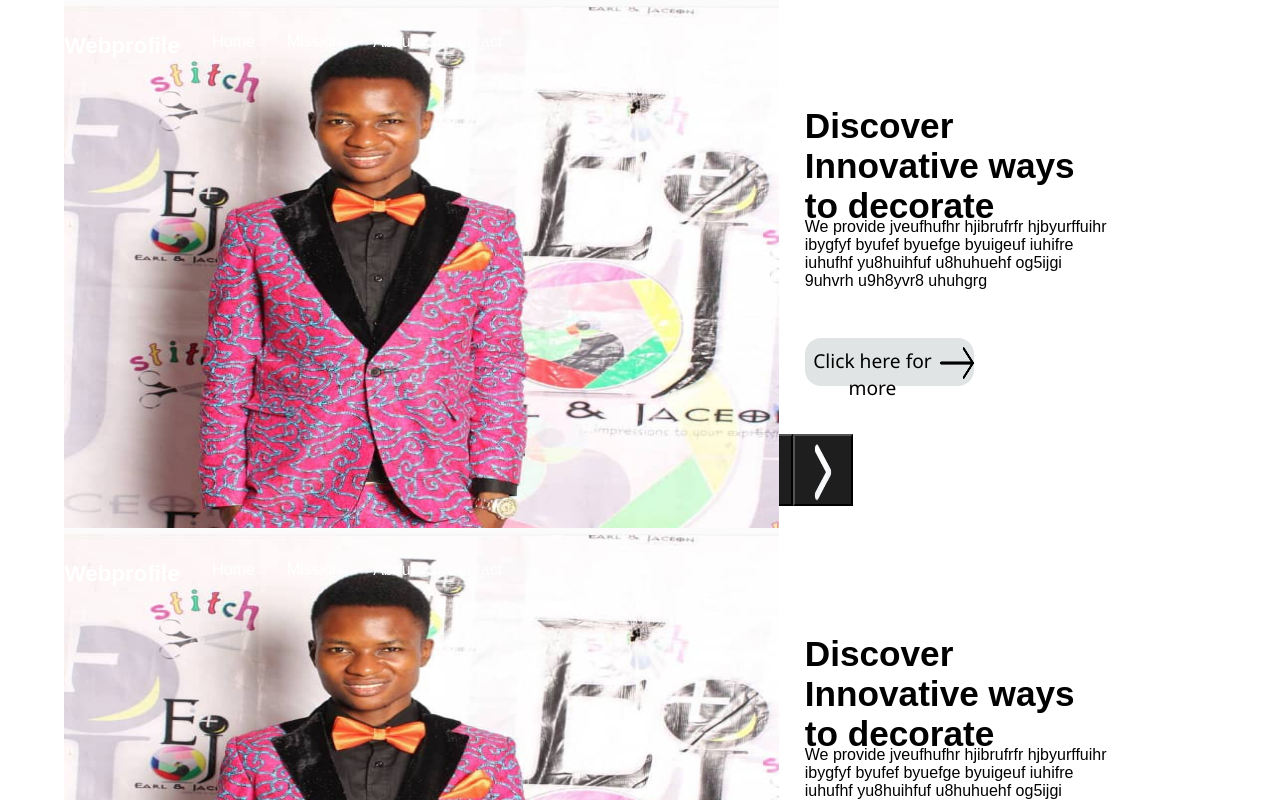
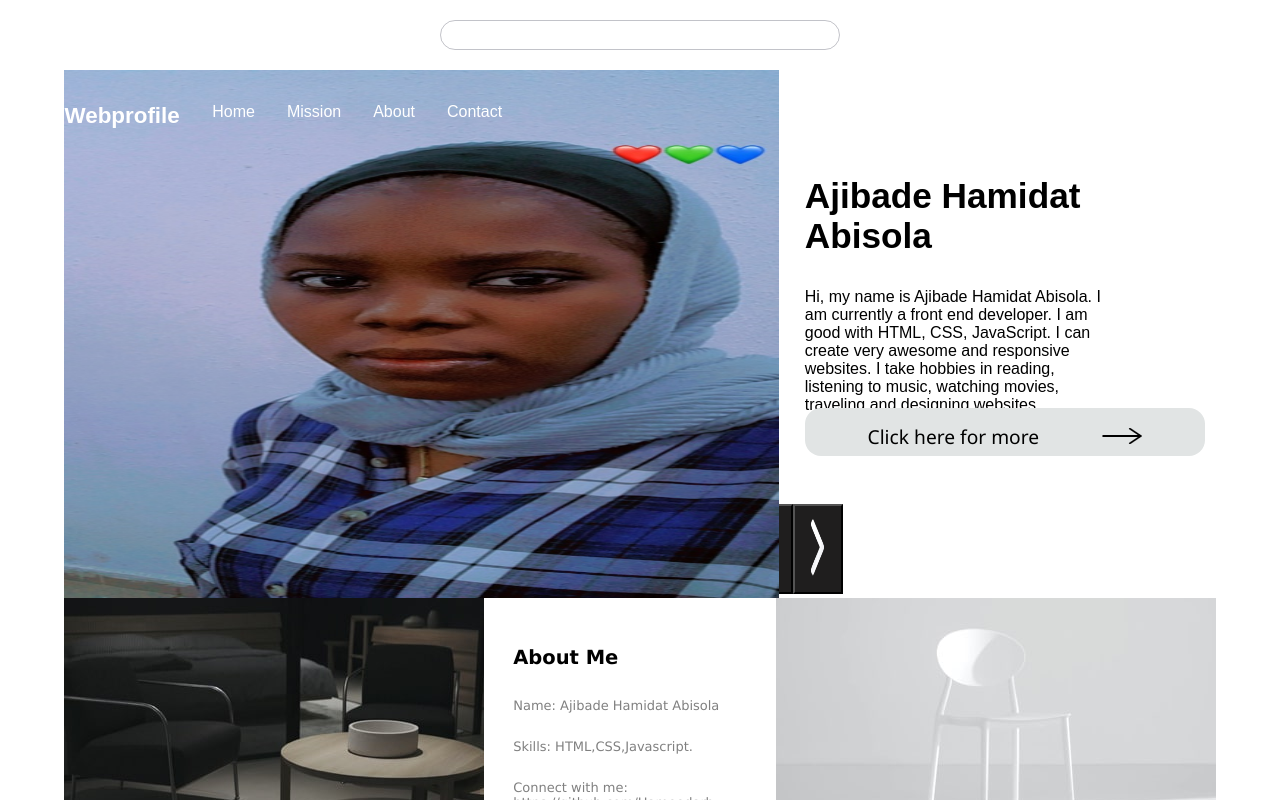
Before and after one commit to Webprofile-Neca/Webprofile-Neca, a React (Create React App) app: page / in a window 1280 px wide. Shown: the top 800 px of the page. Built offline with nearby package versions, Linux system fonts and the light colour scheme.

Commit message:
navigation buttons and search functionality working :)

```diff
--- a/src/App.css
+++ b/src/App.css
@@ -1,5 +1,8 @@
 .App {
   text-align: center;
+  display: flex;
+  flex-direction: column;
+  align-items: center;
 }
 
 .App-logo {
--- a/src/App.js
+++ b/src/App.js
@@ -2,6 +2,7 @@ import React, {useState} from 'react';
 import './App.css';
 import Webprofile from './Components/Webprofile';
 
+import SearchBox from './Components/SearchBox';
 import users from './Components/items.json';
 import ComponentTwo from './Components/ComponentTwo';
 
@@ -9,12 +10,19 @@ import ComponentTwo from './Components/ComponentTwo';
 
 function App() {
   const [currentUserId, setCurrentUserId] = useState(1);
-  const [currentUser, setCurrentUser] = useState(users[0]);
+  const [searchInput, setSearchInput] = useState('');
+  const [searchSuggestions, setSearchSuggestions] = useState([]);
+  const filterSuggestions = (searchUpdate) => {
+    setSearchInput(searchUpdate);
+    if(searchUpdate)
+      setSearchSuggestions(users.filter((user) => user.name.toLowerCase().includes(searchUpdate.toLowerCase())));
+    else setSearchSuggestions([]);
+  }
   return (
     <div className="App">
-      <Webprofile users={users} currentUserId={currentUserId} setCurrentUserId={setCurrentUserId} currentUser={currentUser} setCurrentUser={setCurrentUser} />
-    <Webprofile/>
-    <ComponentTwo/>
+      <SearchBox searchInput={searchInput} searchSuggestions={searchSuggestions} filterSuggestions={filterSuggestions} setCurrentUserId={setCurrentUserId} setSearchSuggestions={setSearchSuggestions} />
+      <Webprofile users={users} currentUserId={currentUserId} setCurrentUserId={setCurrentUserId} />
+    <ComponentTwo users={users} currentUserId={currentUserId} />
 
     </div>
   );
--- a/src/Components/ComponentTwo.jsx
+++ b/src/Components/ComponentTwo.jsx
@@ -3,7 +3,8 @@ import './ComponentTwo.css';
 import dark from './dark.jpg';
 import light from './light.jpg';
 
-function ComponentTwo() {
+function ComponentTwo({users, currentUserId}) {
+  let currentUser = users.find((user) => user.id === currentUserId);
   return (
     <div className='flex-row'>
         <div className='dark'>
@@ -12,10 +13,10 @@ function ComponentTwo() {
         <div className='about'>
             <div className='about-me'>
                <h2>About Me</h2>
-                <p>Name: Momoh Abdulrasheed</p>
-                <p>I.D No: ITF/NECA/No-5</p>
-                <p>Skills: HTML/CSS, Javascript, React.Js.</p>
-                <p>Connect with me: github.com/momohrasheed06</p>
+                <p>Name: {currentUser.name}</p>
+                {/* <p>I.D No: ITF/NECA/No-5</p> */}
+                <p>Skills: {currentUser.skills}</p>
+                <p>Connect with me: <a className="github-link" href={currentUser.github_link}>{currentUser.github_link}</a></p>
             </div>
         </div>
         <div className='light'>
--- /dev/null
+++ b/src/Components/SearchBox.css
@@ -0,0 +1,38 @@
+.search-box{
+    width: 400px;
+    height: 30px;
+    border-radius: 20px;
+    /* box-shadow: 20px solid blue; */
+    border: 1px solid rgba(4, 7, 33, 0.238);
+    display: flex;
+    flex-direction: column;
+    align-items: center;
+    justify-content: flex-start;
+    /* position: absolute; */
+    margin-top: 20px;
+    margin-bottom: 20px;
+}
+.search{
+    width: 350px;
+    height: 30px;
+    border-style: none;
+    outline: none;
+    font-size: 20px;
+}
+.search:focus + .suggestion-box{
+    visibility: visible;
+}
+.suggestion-box{
+    width: 350px;
+    background-color: cyan;
+    visibility: hidden;
+    z-index: 2;
+}
+.suggestions{
+    cursor: pointer;
+}
+.suggestions:hover{
+    font-size: 20px;
+    transition: .3s ease;
+    background-color: #ffffff;
+}
--- /dev/null
+++ b/src/Components/SearchBox.jsx
@@ -0,0 +1,24 @@
+import React from 'react';
+import './SearchBox.css';
+
+function SearchBox({searchInput, searchSuggestions, filterSuggestions, setCurrentUserId, setSearchSuggestions}) {
+  const chooseSuggestion = (id) => {
+    setCurrentUserId(id);
+    setSearchSuggestions([]);
+  }
+  return (
+    <div className="search-box">
+      <input type="text" className="search" value={searchInput} onChange={(event) => {filterSuggestions(event.target.value)}} />
+      <div className="suggestion-box">
+      {/* {searchInput} */}
+        {
+          searchSuggestions.map((suggestion, id) => (
+            <p key={id} className="suggestions" onClick={() => {chooseSuggestion(suggestion.id)}}>{suggestion.name}</p>
+          ))
+        }
+      </div>
+    </div>
+  )
+}
+
+export default SearchBox;
--- a/src/Components/Webprofile.css
+++ b/src/Components/Webprofile.css
@@ -26,6 +26,53 @@
     height: 33rem;
     position: absolute;
 }
+/* .fade-in{
+    transition: opacity 1s linear;
+    -moz-transition: opacity 1s linear;
+    -webkit-transition: opacity 1s linear;
+    -ms-transition: opacity 1s linear;
+    -o-transition: opacity 1s linear;
+}
+@keyframes fadeIn{
+    0%{
+        opacity: 0;
+    }
+    100%{
+        opacity: 1;
+    }
+}
+@-moz-keyframes fadeIn{
+    0%{
+        opacity: 0;
+    }
+    100%{
+        opacity: 1;
+    }
+}
+@-webkit-keyframes fadeIn{
+    0%{
+        opacity: 0;
+    }
+    100%{
+        opacity: 1;
+    }
+}
+@-ms-keyframes fadeIn{
+    0%{
+        opacity: 0;
+    }
+    100%{
+        opacity: 1;
+    }
+}
+@-o-keyframes fadeIn{
+    0%{
+        opacity: 0;
+    }
+    100%{
+        opacity: 1;
+    }
+} */
 .updiv{
     margin-top: 5%;
     /* border: 1px solid rgb(212, 32, 137); */
@@ -96,25 +143,33 @@ li{display: inline;
     width: 90%;
     height: 8rem;
     text-align: left;
+    font-family: sans-serif;
 }
 
 .c{
     /* border: 1px solid blue; */
     background-color: rgb(225, 228, 228);
-    width: 50%;
+    width: 400px;
     height: 3rem;
     margin-bottom: 3rem;
     text-align: center;
     font-size: 120%;
     font-family:'Segoe UI', Tahoma, Verdana, sans-serif;
     display: flex;
+    align-items: center;
+    justify-content: space-evenly;
     border-radius: 1rem;
     padding-top: 2.5%;
+    cursor: pointer;
 }
-
+.c:hover{
+    color: white;
+    background-color: rgb(13, 36, 36);
+    transition: .3s ease;
+}
 .more{
-    width: 20%;
-    height: 2rem;
+    width: 40px;
+    height: 1rem;
 
 }
 
@@ -128,9 +183,14 @@ li{display: inline;
 }
 
 button{
-    width: 50%;
-    height: 4.5rem;
+    width: 50px;
+    height: 90px;
     background-color: rgb(31, 30, 30);
+    cursor: pointer;
+}
+button:hover{
+    background-color: rgb(129, 156, 41);
+    transition: .5s ease;
 }
 
 .arrow{
--- a/src/Components/Webprofile.js
+++ b/src/Components/Webprofile.js
@@ -3,10 +3,26 @@ import'./Webprofile.css'
 import arrowicon from './arrowicon.png'
 import nextt from './nextt.png'
 import previous11 from './previous11.png'
-import userImage from './desktop-image-hero-1.jpg';
-import usp from './Pictures/5.jpg';
-function Webprofile({currentUserId, setCurrentUserId, currentUser, setCurrentUser}) {
 
+function Webprofile({users, currentUserId, setCurrentUserId}) {
+  let currentUser = users.find((user) => user.id === currentUserId);
+  const next = () => {
+    setCurrentUserId((currentUserId) => {
+      if (currentUserId === users.length) return 1;
+      return currentUserId + 1;
+    });
+  }
+  const prev = () => {
+    setCurrentUserId((currentUserId) => {
+      if (currentUserId === 1) return users.length;
+      return currentUserId - 1;
+    });
+  }
+  // document.addEventListener('keypress', (event) => {
+  //   alert("rvsd");
+  //   if (event.keyCode === 37) return prev();
+  //   if (event.keyCode === 39) return next();
+  // });
   return (
     <div className='main'>
       <div className='firstdiv'>
@@ -15,22 +31,20 @@ function Webprofile({currentUserId, setCurrentUserId, currentUser, setCurrentUse
              <nav><li>Home</li><li>Mission</li><li>About</li><li>Contact</li></nav>
 
          </div>
-         <img src={usp} alt="profile-picture" className="profile-picture"  />
+         <img src={require(`./Pictures/${currentUser.img}`)} alt="profile" className="profile-picture"  />
 
 
      </div>
             <div className='seconddiv'>
 
                 <div className='up1'>
-                     <div className='a'><h1>Discover Innovative ways to decorate</h1></div>
-                     <div className='b'><p>We provide jveufhufhr hjibrufrfr hjbyurffuihr ibygfyf byufef byuefge byuigeuf
-                         iuhifre iuhufhf yu8huihfuf u8huhuehf og5ijgi 9uhvrh u9h8yvr8 uhuhgrg
-                        </p></div>
+                     <div className='a'><h1>{currentUser.name}</h1></div>
+                     <div className='b'><p>{currentUser.about}</p></div>
                      <div className='c'>Click here for more<img className='more' src={arrowicon} alt='arrowicon'/></div>
                 </div>
 
 
-                <div className='down2'><button><img className='arrow' src={previous11} alt='previous11'/></button><button><img className='arrow' src={nextt} alt='nextt'/></button></div>
+                <div className='down2'><button onClick={() => {prev()}}><img className='arrow' src={previous11} alt='previous11'/></button><button onClick={() => {next()}}><img className='arrow' src={nextt} alt='nextt'/></button></div>
 
            </div>
 
--- a/src/Components/items.json
+++ b/src/Components/items.json
@@ -4,127 +4,127 @@
       "name": " Ajibade Hamidat Abisola",
       "skills": "HTML,CSS,Javascript.",
       "github_link": "https://github.com/Hameedarh",
-      "img":"./Pictures/1.jpg",
-      "about": ""
+      "img":"1.jpg",
+      "about": "Hi, my name is Ajibade Hamidat Abisola. I am currently a front end developer. I am good with HTML, CSS, JavaScript. I can create very awesome and responsive websites. I take hobbies in reading, listening to music, watching movies, traveling and designing websites."
     },
     {
         "id": 2,
         "name": "Abdulwasiu Saliman",
-        "skills": "Javascript, PHP, Phython, React.",
+        "skills": "Javascript, PHP, Python, React.",
         "github_link": "https://github.com/Oladimeji-Dev",
-        "img":"./Pictures/2.jpg",
-        "about": ""
+        "img":"2.jpg",
+        "about": "Hey, there. I'm a software developer"
       },
       {
         "id": 3,
         "name": "Daniel Uchenna Achilihu",
         "skills": "Javascript, HTML,CSS, React.",
         "github_link": "https://github.com/Achilihudaniel07",
-        "img":"./Pictures/3.jpg",
-        "about": ""
+        "img":"3.jpg",
+        "about": "Hi, my name is Daniel Uchenna Achilihu. I am currently a front end developer. I am good with HTML and CSS. My Javascript needs work though. But I can create an awesome landing page. I take hobbies in watching football."
       },
       {
         "id": 4,
         "name": "Oluniyi Israel",
         "skills": "HTML, CSS and Javascript",
         "github_link": "https://github.com/Oluniyisrael",
-        "img":"./Pictures/4.jpg",
-        "about": ""
+        "img":"4.jpg",
+        "about": "Hi, my name is Israel Oluniyi. I am currently a front end developer. I am good with HTML and CSS. My Javascript needs work though. But I can create an awesome landing page. I take hobbies in designing websites, reading novels and playing games."
       },
       {
         "id": 5,
         "name": "Damos Muelji",
         "skills": "HTML, CSS and Javascript",
         "github_link": "https://github.com/muelji",
-        "img":"./Pictures/5.jpg",
-        "about": ""
+        "img":"5.jpg",
+        "about": "Hi, my name is Damos Muelji. I am currently a front end developer. I am good with HTML, CSS,JavaScript and Kotlin. I can create very awesome and responsive UI/UX  I take hobbies in designing websites, listening to music, and playing games."
       },
       {
         "id": 6,
         "name": "Maryam Suleiman",
         "skills": "HTML, Javascript and React ",
         "github_link": "https://github.com/MaryamSuleiman",
-        "img":"./Pictures/6.jpg",
-        "about": ""
+        "img":"6.jpg",
+        "about": "Hey, there. I'm a software developer"
       },
       {
         "id": 7,
         "name": "Rabo Abdulsamad",
         "skills": "HTML, CSS and Javascript",
         "github_link": "https://github.com/biggieCodes",
-        "img":"./Pictures/7.jpg",
-        "about": ""
+        "img":"7.jpg",
+        "about": "Hey, there. I'm a software developer"
       },
       {
         "id": 8,
         "name": "Momoh Abdulrasheed",
         "skills": "HTML, CSS, Javascript, Phython and React.",
         "github_link": "https://github.com/momohrasheed06",
-        "img":"./Pictures/8.jpg",
-        "about": ""
+        "img":"8.jpg",
+        "about": "Hello everyone! I’m a Software developer. I spend my whole day, practically every day, experimenting with HTML, CSS, and JavaScript. I build, design and develop websites."
       },
       {
         "id": 9,
         "name": "Olaniyi Israel Olufunmi",
         "skills": "HTML and Javascript",
         "github_link": "https://github.com/",
-        "img":"./Pictures/9.jpg",
-        "about": ""
+        "img":"9.jpg",
+        "about": "Hey, there. I'm a software developer"
       },
       {
         "id": 10,
         "name": "Lazarus B. Umeh",
         "skills": "HTML, CSS and Javascript",
         "github_link": "https://github.com/lazumeh",
-        "img":"./Pictures/10.jpg",
-        "about": ""
+        "img":"10.jpg",
+        "about": "Lazarus B. Umeh"
       },
       {
         "id": 11,
         "name": "Daubry Martins",
         "skills": "HTML, CSS and Javascript",
         "github_link": "https://github.com/Daumatt",
-        "img":"./Pictures/11.jpg",
-        "about": ""
+        "img":"11.jpg",
+        "about": "Hi! My name is Martins Daubry. I am a frontend developer, my strength are HTML, CSS and JavaScript. My hobbies are reading, traveling and movies."
       },
       {
         "id": 12,
         "name": "Alexander Gabrielle Khoinom",
         "skills": "HTML, CSS and Javascript",
         "github_link": "https://github.com/Gabbie99",
-        "img":"./Pictures/12.jpg",
-        "about": ""
+        "img":"12.jpg",
+        "about": "Hey, there. I'm a software developer"
       },
       {
         "id": 13,
         "name": "Aluya Ebenezer",
         "skills": "HTML, CSS , React and Javascript",
         "github_link": "https://github.com/Ebenezeraluya",
-        "img":"./Pictures/13.jpg",
-        "about": ""
+        "img":"13.jpg",
+        "about": "Hey, there. I'm a software developer"
       },
       {
         "id": 14,
         "name": "Okechukwu Victor",
         "skills": "HTML, CSS and Javascript",
         "github_link": "https://github.com/IamVICtheCG",
-        "img":"./Pictures/14.jpg",
-        "about": ""
+        "img":"14.jpg",
+        "about": "Hey, there. I'm a software developer"
       },
       {
         "id": 15,
-        "name": "Harrison ",
-        "skills": "React,React Native",
+        "name": "Harrison Akunne",
+        "skills": "React, React Native",
         "github_link": "https://github.com/Harry654",
-        "img":"./Pictures/15.jpg",
-        "about": ""
+        "img":"15.jpg",
+        "about": "I'm an intermediate React and React native developer aspiring to achieve the MERN stack."
       },
       {
         "id": 16,
         "name": "Fiki Mayomikun",
         "skills": "React, UI/UX Designer",
         "github_link": "https://github.com/Fiki-josh",
-        "img":"./Pictures/15.jpg",
-        "about": ""
+        "img":"16.jpg",
+        "about": "Hey, there. I'm a software developer"
       }
 ]
```
Also changed, not shown: src/Components/ComponentTwo.css (+8 -0 lines), 1 other file (tests, documents, lock files or other folders).
